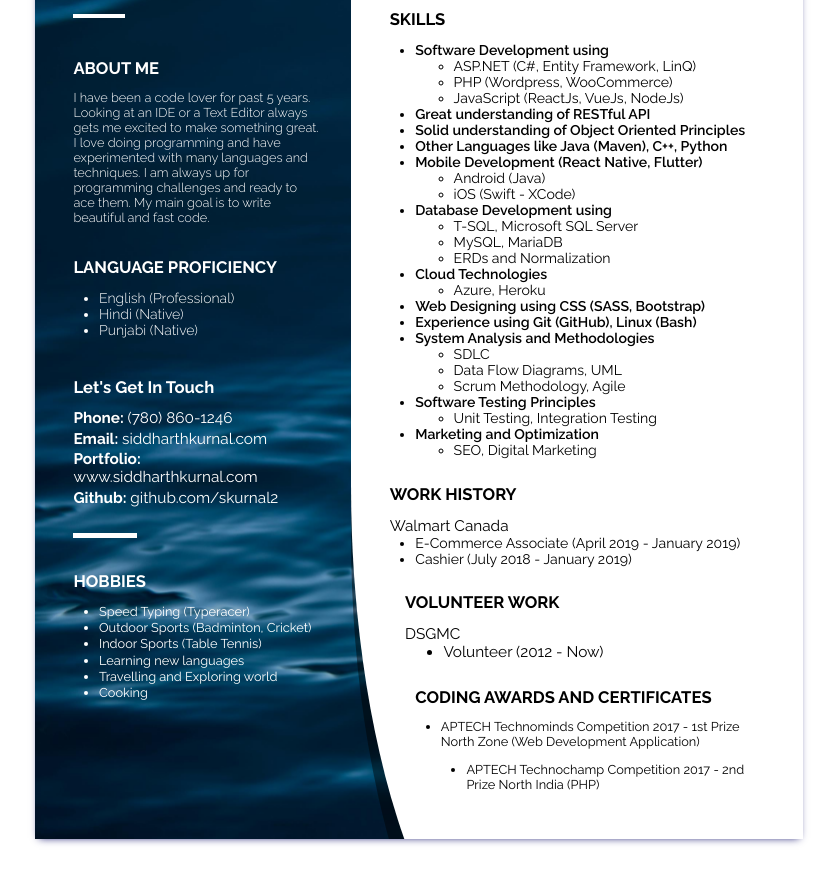
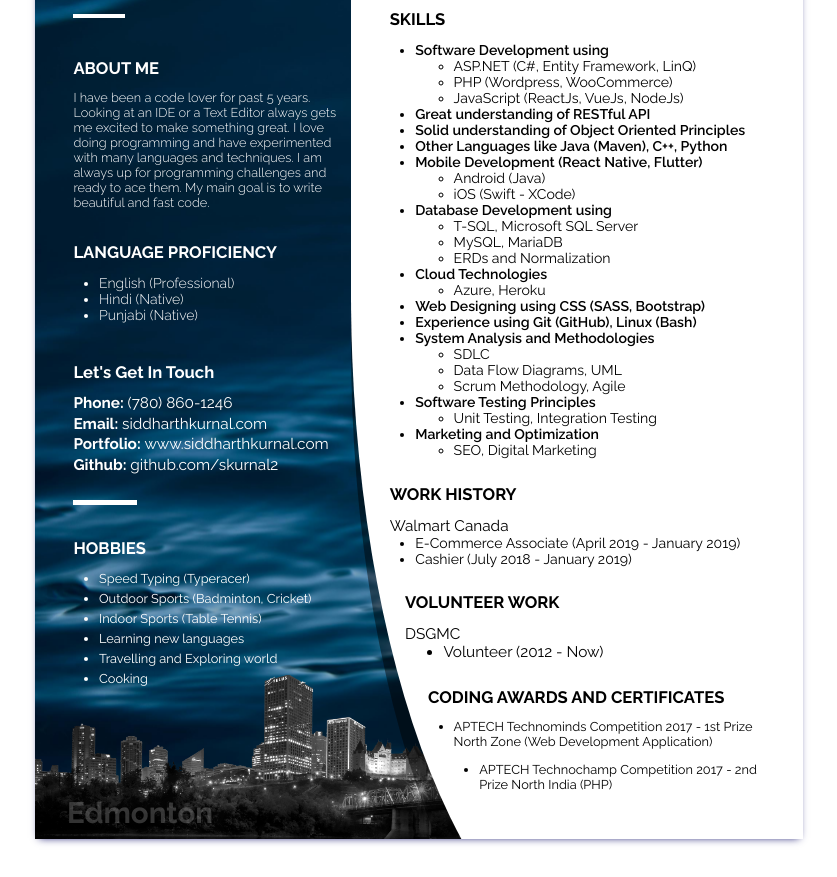
Before and after one commit to skurnal2/ResumeAssignment, a plain HTML site: page index.html in a window 1280 px wide. Shown: the part 198-1075 px from the top of the page, without its empty margins (221-1058 px from the left). Drawn offline with nearby package versions, Linux system fonts and the light colour scheme; a web font is replaced by a local one.

Commit message:
Main Design Complete

```diff
--- a/css/styles.css
+++ b/css/styles.css
@@ -37,26 +37,53 @@ h3 {
 /* Area One */
 .area-one {
     grid-area: area-one;
+    position: relative;
     color: white;
     padding: 2.5vw;
+    padding-right: 1vw;
     padding-left: 3vw;
     padding-top: 3.2vw;
 }
 
+/* Corner Section */
+#corner-section {
+    position: absolute;
+    bottom: 9vw;
+    left: -2vw;
+}
+
+#corner-section img {
+    /* max-height: 40vw; */
+    filter: grayscale(1);
+    width: 40vw;
+    height: 14vw
+}
+
+#location-name {
+    position: absolute;
+    font-weight: bold;
+    bottom: 11vw;
+    left: 2.5vw;
+    font-size: 2.3vw;
+    color: white;
+    opacity: .2;
+}
+
+
 /* Area Two */
 .area-two {
+    position: relative;
     grid-area: area-two;
     padding: 3vw;
     padding-right: 2.5vw;
-    border-bottom-left-radius: 45%;
+    border-bottom-left-radius: 60%;
 
     /* Adding Height and Padding to give correct border-radius effect */
-    padding-bottom: calc(var(--view-height) + 17vw - var(--view-height));
+    padding-bottom: calc(var(--view-height) + 14vw - var(--view-height));
     background-color: white;
 
-    /* -webkit-box-shadow: 4px 150px 0px 4px rgba(0,0,0,0.46);
-    -moz-box-shadow: 4px 150px 0px 4px rgba(0,0,0,0.46);
-    box-shadow: 4px 150px 0px 4px rgba(0,0,0,0.46);*/
+    /* -webkit-box-shadow: 2vw 4vw 0vw 2vw rgba(0,0,0,0.46);
+    -moz-box-shadow: 2vw 4vw 0vw 2vw rgba(0,0,0,0.46); */
     box-shadow: 2vw 4vw 0vw 2vw rgba(0,0,0,0.46);
 }
 
@@ -156,7 +183,7 @@ h3 {
 #hobbies-section ul li{
     margin-left: 2vw;
     font-size: 1vw;
-    margin-top: .1vw
+    margin-top: .4vw
 }
 
 /* Education Section */
@@ -234,7 +261,7 @@ h3 {
 /* Awards Section */
 #awards-section {
     margin-top: 2vw;
-    margin-left: 2vw;
+    margin-left: 3vw;
 }
 
 #awards-section ul {
--- a/index.html
+++ b/index.html
@@ -17,6 +17,10 @@
             <div id="languages-section"></div>
             <div id="contact-section"></div>
             <div id="hobbies-section"></div>
+            <div id="corner-section">
+                <img src='./images/skyscrapers.png'/>
+            </div>
+            <span id="location-name"></span>
         </div>
         <div class="area-two">
             <div id="education-section"></div>
@@ -179,6 +183,9 @@
                       $(element).css("margin-left", index*2 + "vw");
                  });
 
+            //Corner-Section (Setting Location Name)
+            $('#location-name').append(data.location);
+
         });
     });
     </script>
--- a/json-data/resume-data.json
+++ b/json-data/resume-data.json
@@ -160,5 +160,5 @@
             "achievement": "2nd Prize North India (PHP)"
         }
     ],
-    "city": "Edmonton"
+    "location": "Edmonton"
 }
```
Also changed, not shown: images/skyscrapers.png (added).
